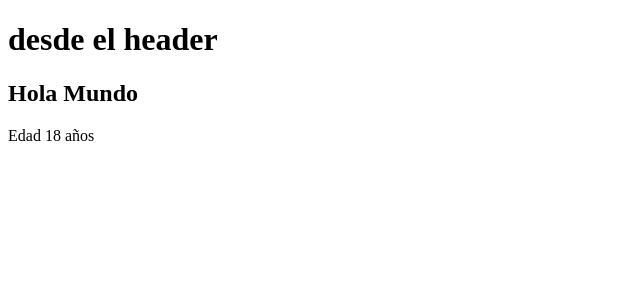
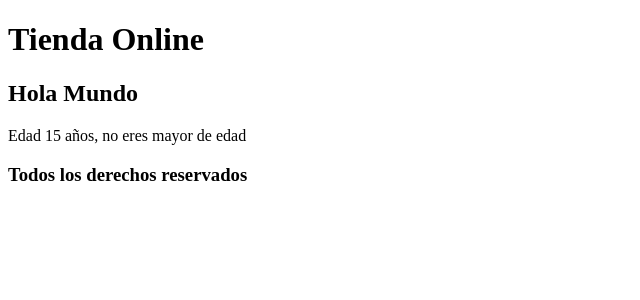
Before and after one commit to morgadodesarrollador/Cursos, a React (Create React App) app in the folder ReactGraphQL/01-basicos/: page / in a window 1280 px wide. Shown: the top 300 px of the page, without its empty margins (0-640 px from the left). Built offline with nearby package versions, Linux system fonts and the light colour scheme.

Commit message:
React:01-Basicos:Conceptos básicos-Componentes

```diff
--- a/ReactGraphQL/01-basicos/src/App.js
+++ b/ReactGraphQL/01-basicos/src/App.js
@@ -1,14 +1,17 @@
-import React from 'react';
+import React, { Fragment } from 'react';
 import Header from "./components/Header";
+import Footer from "./components/Footer";
 
 function App() {
-  const edad = 18;
+
   return (
-    <div className="App">
-     <Header />
-     <h2>Hola Mundo</h2>
-     <p>Edad { edad } años</p>
-    </div>
+   // <div className="App">
+    <Fragment>
+      <Header />
+
+      <Footer />
+     </Fragment>
+   // </div>
   );
 }
 
--- /dev/null
+++ b/ReactGraphQL/01-basicos/src/components/Footer.jsx
@@ -0,0 +1,12 @@
+import React from 'react';
+
+//usamos arrow functions
+const Footer = () => {
+    return (
+        <footer>
+            <h3>Todos los derechos reservados</h3>
+        </footer>
+    )
+}
+
+export default Footer;
--- a/ReactGraphQL/01-basicos/src/components/Header.jsx
+++ b/ReactGraphQL/01-basicos/src/components/Header.jsx
@@ -1,10 +1,21 @@
 import React from "react";
 
+// usamos declaración de función
 function Header(){
-
-    return(
-        <h1> desde el header</h1>
-    )
+    const edad = 15;
+    let mensaje;
+    if (edad >= 18){
+      mensaje = ' eres mayor de edad';
+    }else {
+      mensaje = ' no eres mayor de edad';
+    };
+    return( //Solo puede retornar un contenedor
+        <header>
+            <h1 className="encabezado"> Tienda Online</h1>
+            <h2>Hola Mundo</h2>
+            <p>Edad {edad} años, {mensaje}</p>
+        </header>
+    );
 }
 
 export default Header;
```
